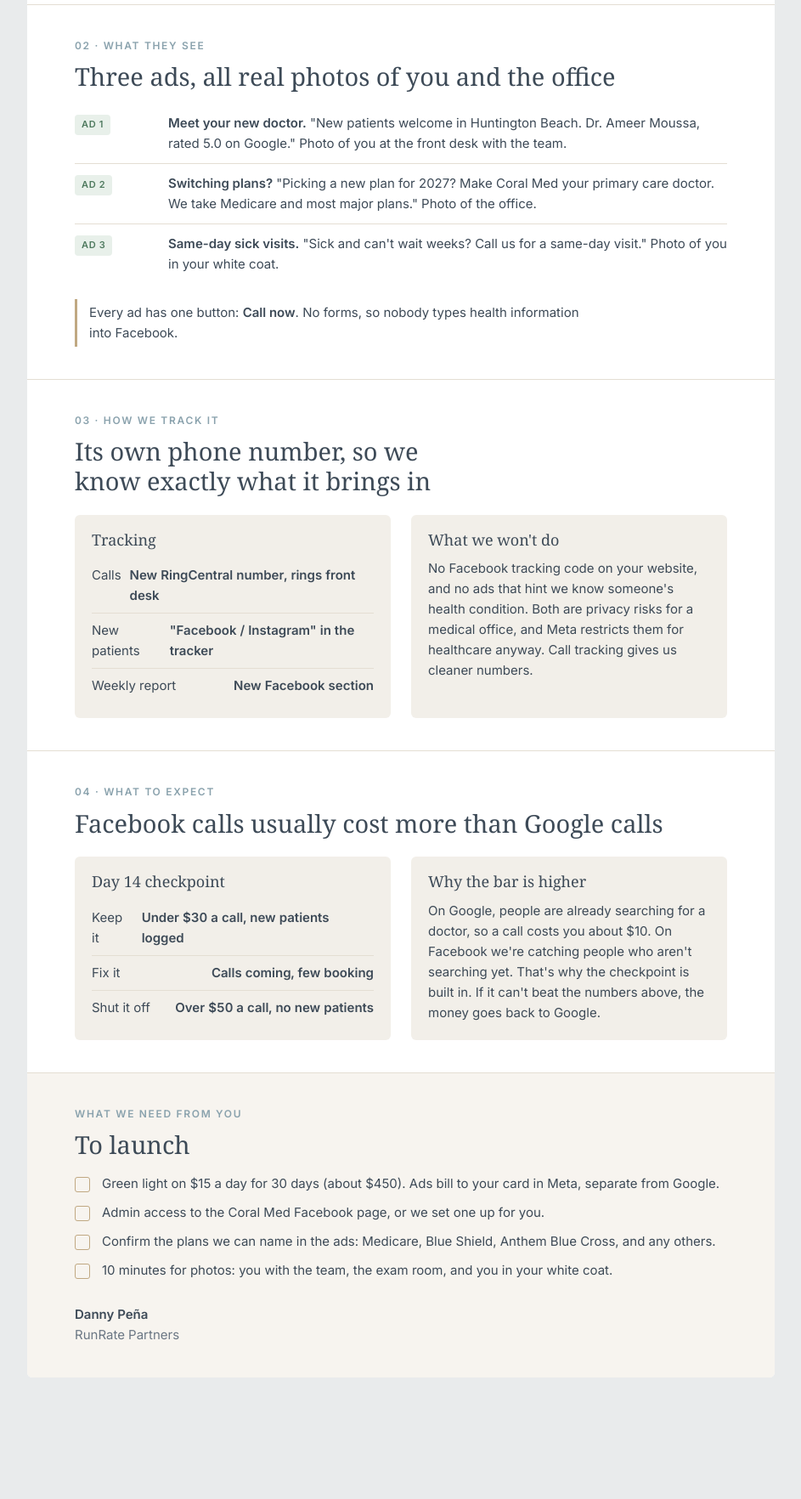
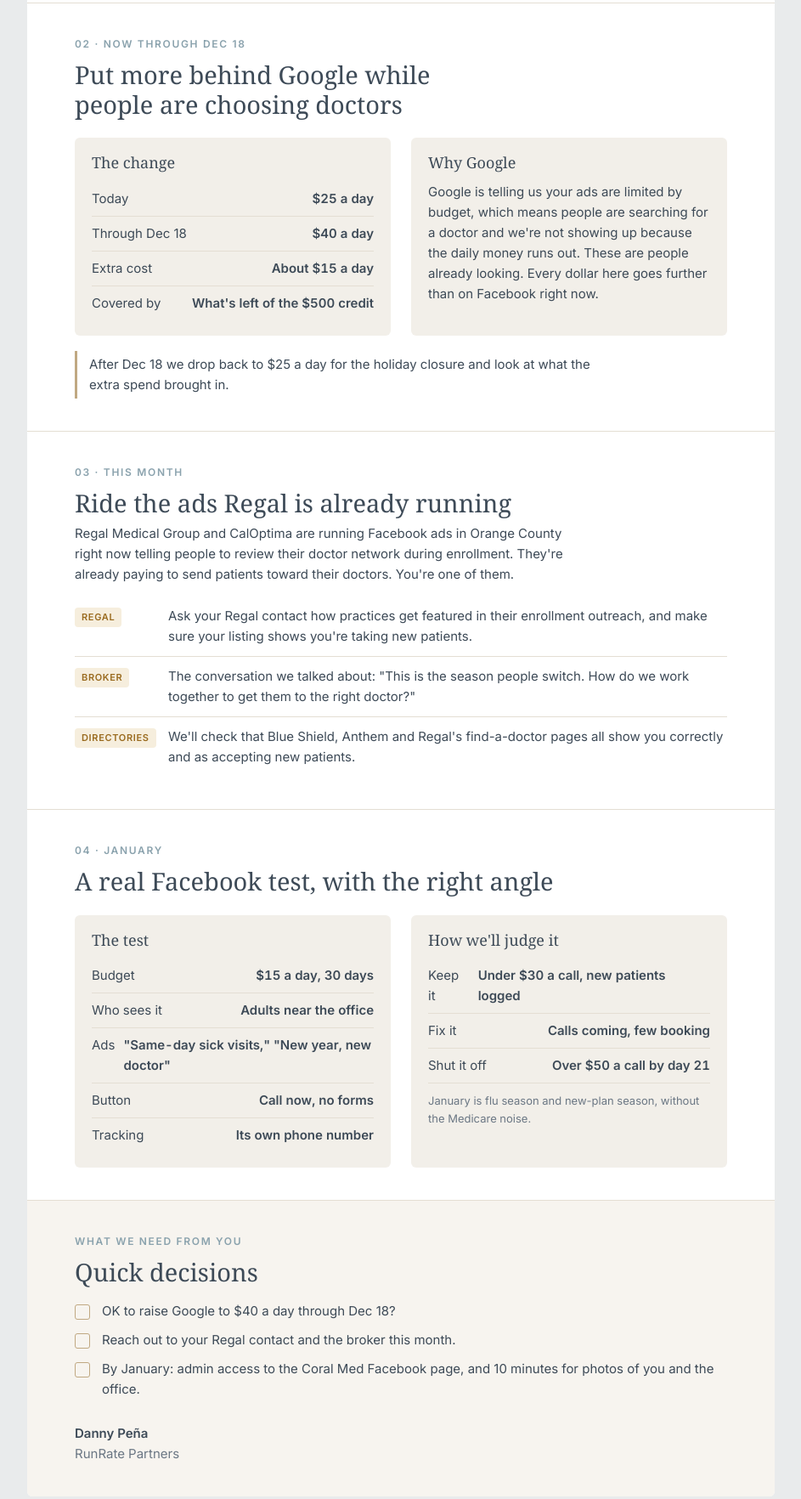
Before and after one commit to runratepartners/coral-med-report, a plain HTML site: page facebook-plan.html in a window 1280 px wide. Shown: the part 910-2674 px from the top of the page at 85% size, without its empty margins (168-1111 px from the left). Before the commit the page ends 2587 px from the top, so only its background shows below. Drawn offline with Linux system fonts and the light colour scheme.

Commit message:
Add files via upload

```diff
--- a/facebook-plan.html
+++ b/facebook-plan.html
@@ -1,5 +1,5 @@
 <!doctype html><html><head><meta name="robots" content="noindex,nofollow"><meta charset=utf8><meta name=viewport content="width=device-width,initial-scale=1,viewport-fit=cover"><style>:root{color-scheme:light;box-sizing:border-box;padding-top:env(safe-area-inset-top,0px);padding-bottom:env(safe-area-inset-bottom,0px)}html{scroll-padding-top:env(safe-area-inset-top,0px)}body{margin:0;padding:0;font:14px -apple-system,BlinkMacSystemFont,sans-serif;background:#fff;color:#000}img{max-width:100%}[hidden]:not([hidden=until-found i]){display:none!important}</style></head><body>
-<title>Coral Med Facebook Plan</title>
+<title>Coral Med Growth Plan</title>
 <link rel="preconnect" href="https://fonts.googleapis.com">
 <link rel="preconnect" href="https://fonts.gstatic.com" crossorigin>
 <link rel="stylesheet" href="https://fonts.googleapis.com/css2?family=Inter:wght@400;500;600&display=swap">
@@ -124,92 +124,94 @@ table.mom td .yoy{display:block;font-size:11.5px;color:var(--good);font-weight:6
 <section class="mast">
   <div class="brandrow">
     <div class="wordmark">Coral Med <span>Primary Care</span></div>
-    <div class="meta">Facebook &amp; Instagram Plan · Prepared for Dr. Ameer Moussa</div>
+    <div class="meta">Growth Plan · Prepared for Dr. Ameer Moussa</div>
   </div>
-  <div class="kicker">The test</div>
-  <h1>A 30-day test to see if Facebook brings you new patients.</h1>
-  <p class="lede">Google stays the main engine. This runs next to it during open enrollment, with a hard checkpoint so we don't spend for the sake of spending.</p>
+  <div class="kicker">Next 6 weeks</div>
+  <h1>Push Google now. Test Facebook in January.</h1>
+  <p class="lede">We looked hard at Facebook before spending a dollar. Here's what we found, and where the money works harder right now.</p>
   <div class="score">
-    <div class="sc"><div class="lbl">Daily budget</div><div class="ba"><span class="now num">$15</span></div><small>About $450 for the 30 days</small></div>
-    <div class="sc"><div class="lbl">Runs</div><div class="ba"><span class="now num">30 days</span></div><small>Mid November to mid December</small></div>
-    <div class="sc"><div class="lbl">Checkpoint</div><div class="ba"><span class="now num">Day 14</span></div><small>Keep, fix or shut it off</small></div>
+    <div class="sc"><div class="lbl">Now through Dec 18</div><div class="ba"><span class="now num">Google</span></div><small>$25 to $40 a day while the season is hot</small></div>
+    <div class="sc"><div class="lbl">This month</div><div class="ba"><span class="now num">Regal</span></div><small>Get in front of patients they're already advertising to</small></div>
+    <div class="sc"><div class="lbl">January</div><div class="ba"><span class="now num">Facebook</span></div><small>A real 30-day test, the right way</small></div>
   </div>
 </section>
 
 <section>
-  <div class="kicker">01 · Who sees it</div>
-  <h2>People near the office, picking their doctor for next year</h2>
+  <div class="kicker">01 · What we found on Facebook</div>
+  <h2>Allowed, but not the best use of money in November</h2>
+  <ul class="wins">
+    <li><span><strong>You're allowed to advertise there.</strong> An in-person practice doesn't need special approval. The rules: no drug names, no ads that suggest the viewer has a condition, and adults only.</span></li>
+    <li><span><strong>No local doctor is doing it.</strong> We searched Meta's ad library. No primary care practice in Huntington Beach is running Facebook ads right now. Nobody has proven it works here yet.</span></li>
+    <li><span><strong>Medicare ads on Facebook have a trust problem.</strong> Scam Medicare ads have flooded Facebook, and seniors have learned to tune them out. Medicare enrollment also closes Dec 7, which leaves us about three weeks.</span></li>
+    <li><span><strong>It costs more per call.</strong> Facebook typically runs several times what Google costs per call. Your Google calls are running about $10 each.</span></li>
+  </ul>
+</section>
+
+<section>
+  <div class="kicker">02 · Now through Dec 18</div>
+  <h2>Put more behind Google while people are choosing doctors</h2>
   <div class="grid2">
     <div class="box">
-      <h3>Targeting</h3>
-      <div class="stat"><span>Area</span><span>About 8 miles around the office</span></div>
-      <div class="stat"><span>Ages</span><span>30 to 75</span></div>
-      <div class="stat"><span>Medicare group</span><span>Separate ad set, 65+</span></div>
-      <div class="stat"><span>Where</span><span>Facebook &amp; Instagram feeds</span></div>
+      <h3>The change</h3>
+      <div class="stat"><span>Today</span><span>$25 a day</span></div>
+      <div class="stat"><span>Through Dec 18</span><span>$40 a day</span></div>
+      <div class="stat"><span>Extra cost</span><span>About $15 a day</span></div>
+      <div class="stat"><span>Covered by</span><span>What's left of the $500 credit</span></div>
     </div>
     <div class="box">
-      <h3>Why this season</h3>
-      <p style="font-size:15px">Open enrollment is when people switch plans and pick a new primary care doctor. Blue Shield is already sending you patients. We want to be the name they see while they're choosing.</p>
+      <h3>Why Google</h3>
+      <p style="font-size:15px">Google is telling us your ads are limited by budget, which means people are searching for a doctor and we're not showing up because the daily money runs out. These are people already looking. Every dollar here goes further than on Facebook right now.</p>
     </div>
+  </div>
+  <p class="call">After Dec 18 we drop back to $25 a day for the holiday closure and look at what the extra spend brought in.</p>
+</section>
+
+<section>
+  <div class="kicker">03 · This month</div>
+  <h2>Ride the ads Regal is already running</h2>
+  <p style="font-size:15px;max-width:64ch">Regal Medical Group and CalOptima are running Facebook ads in Orange County right now telling people to review their doctor network during enrollment. They're already paying to send patients toward their doctors. You're one of them.</p>
+  <div class="tasks">
+    <div class="task"><span class="chip warn">Regal</span><span>Ask your Regal contact how practices get featured in their enrollment outreach, and make sure your listing shows you're taking new patients.</span></div>
+    <div class="task"><span class="chip warn">Broker</span><span>The conversation we talked about: "This is the season people switch. How do we work together to get them to the right doctor?"</span></div>
+    <div class="task"><span class="chip warn">Directories</span><span>We'll check that Blue Shield, Anthem and Regal's find-a-doctor pages all show you correctly and as accepting new patients.</span></div>
   </div>
 </section>
 
 <section>
-  <div class="kicker">02 · What they see</div>
-  <h2>Three ads, all real photos of you and the office</h2>
-  <div class="tasks">
-    <div class="task"><span class="chip good">Ad 1</span><span><strong>Meet your new doctor.</strong> "New patients welcome in Huntington Beach. Dr. Ameer Moussa, rated 5.0 on Google." Photo of you at the front desk with the team.</span></div>
-    <div class="task"><span class="chip good">Ad 2</span><span><strong>Switching plans?</strong> "Picking a new plan for 2027? Make Coral Med your primary care doctor. We take Medicare and most major plans." Photo of the office.</span></div>
-    <div class="task"><span class="chip good">Ad 3</span><span><strong>Same-day sick visits.</strong> "Sick and can't wait weeks? Call us for a same-day visit." Photo of you in your white coat.</span></div>
-  </div>
-  <p class="call">Every ad has one button: <strong>Call now</strong>. No forms, so nobody types health information into Facebook.</p>
-</section>
-
-<section>
-  <div class="kicker">03 · How we track it</div>
-  <h2>Its own phone number, so we know exactly what it brings in</h2>
+  <div class="kicker">04 · January</div>
+  <h2>A real Facebook test, with the right angle</h2>
   <div class="grid2">
     <div class="box">
-      <h3>Tracking</h3>
-      <div class="stat"><span>Calls</span><span>New RingCentral number, rings front desk</span></div>
-      <div class="stat"><span>New patients</span><span>"Facebook / Instagram" in the tracker</span></div>
-      <div class="stat"><span>Weekly report</span><span>New Facebook section</span></div>
+      <h3>The test</h3>
+      <div class="stat"><span>Budget</span><span>$15 a day, 30 days</span></div>
+      <div class="stat"><span>Who sees it</span><span>Adults near the office</span></div>
+      <div class="stat"><span>Ads</span><span>"Same-day sick visits," "New year, new doctor"</span></div>
+      <div class="stat"><span>Button</span><span>Call now, no forms</span></div>
+      <div class="stat"><span>Tracking</span><span>Its own phone number</span></div>
     </div>
     <div class="box">
-      <h3>What we won't do</h3>
-      <p style="font-size:15px">No Facebook tracking code on your website, and no ads that hint we know someone's health condition. Both are privacy risks for a medical office, and Meta restricts them for healthcare anyway. Call tracking gives us cleaner numbers.</p>
-    </div>
-  </div>
-</section>
-
-<section>
-  <div class="kicker">04 · What to expect</div>
-  <h2>Facebook calls usually cost more than Google calls</h2>
-  <div class="grid2">
-    <div class="box">
-      <h3>Day 14 checkpoint</h3>
+      <h3>How we'll judge it</h3>
       <div class="stat"><span>Keep it</span><span>Under $30 a call, new patients logged</span></div>
       <div class="stat"><span>Fix it</span><span>Calls coming, few booking</span></div>
-      <div class="stat"><span>Shut it off</span><span>Over $50 a call, no new patients</span></div>
-    </div>
-    <div class="box">
-      <h3>Why the bar is higher</h3>
-      <p style="font-size:15px">On Google, people are already searching for a doctor, so a call costs you about $10. On Facebook we're catching people who aren't searching yet. That's why the checkpoint is built in. If it can't beat the numbers above, the money goes back to Google.</p>
+      <div class="stat"><span>Shut it off</span><span>Over $50 a call by day 21</span></div>
+      <p class="note">January is flu season and new-plan season, without the Medicare noise.</p>
     </div>
   </div>
 </section>
 
 <section style="background:var(--soft)">
   <div class="kicker">What we need from you</div>
-  <h2>To launch</h2>
+  <h2>Quick decisions</h2>
   <ul class="asks">
-    <li><span class="cb"></span><span>Green light on $15 a day for 30 days (about $450). Ads bill to your card in Meta, separate from Google.</span></li>
-    <li><span class="cb"></span><span>Admin access to the Coral Med Facebook page, or we set one up for you.</span></li>
-    <li><span class="cb"></span><span>Confirm the plans we can name in the ads: Medicare, Blue Shield, Anthem Blue Cross, and any others.</span></li>
-    <li><span class="cb"></span><span>10 minutes for photos: you with the team, the exam room, and you in your white coat.</span></li>
+    <li><span class="cb"></span><span>OK to raise Google to $40 a day through Dec 18?</span></li>
+    <li><span class="cb"></span><span>Reach out to your Regal contact and the broker this month.</span></li>
+    <li><span class="cb"></span><span>By January: admin access to the Coral Med Facebook page, and 10 minutes for photos of you and the office.</span></li>
   </ul>
   <p class="sign"><strong>Danny Peña</strong><br>RunRate Partners</p>
 </section>
 
-</div></div>
+</div>
+<p class="foot">Based on Meta's advertising policies, Meta's public ad library (Orange County and Huntington Beach), Medicare enrollment dates, and your Google Ads account.</p>
+</div>
+
 </body></html>
```
